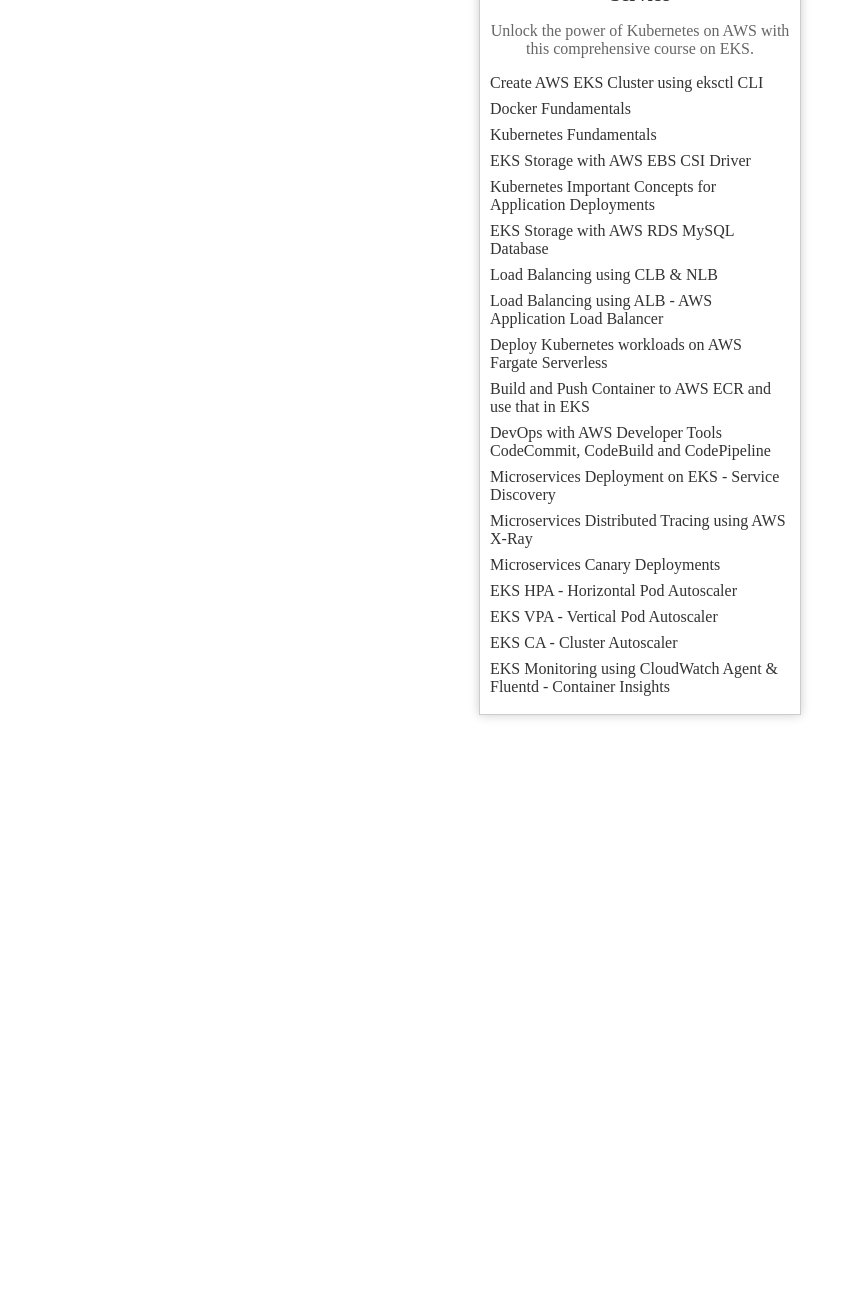
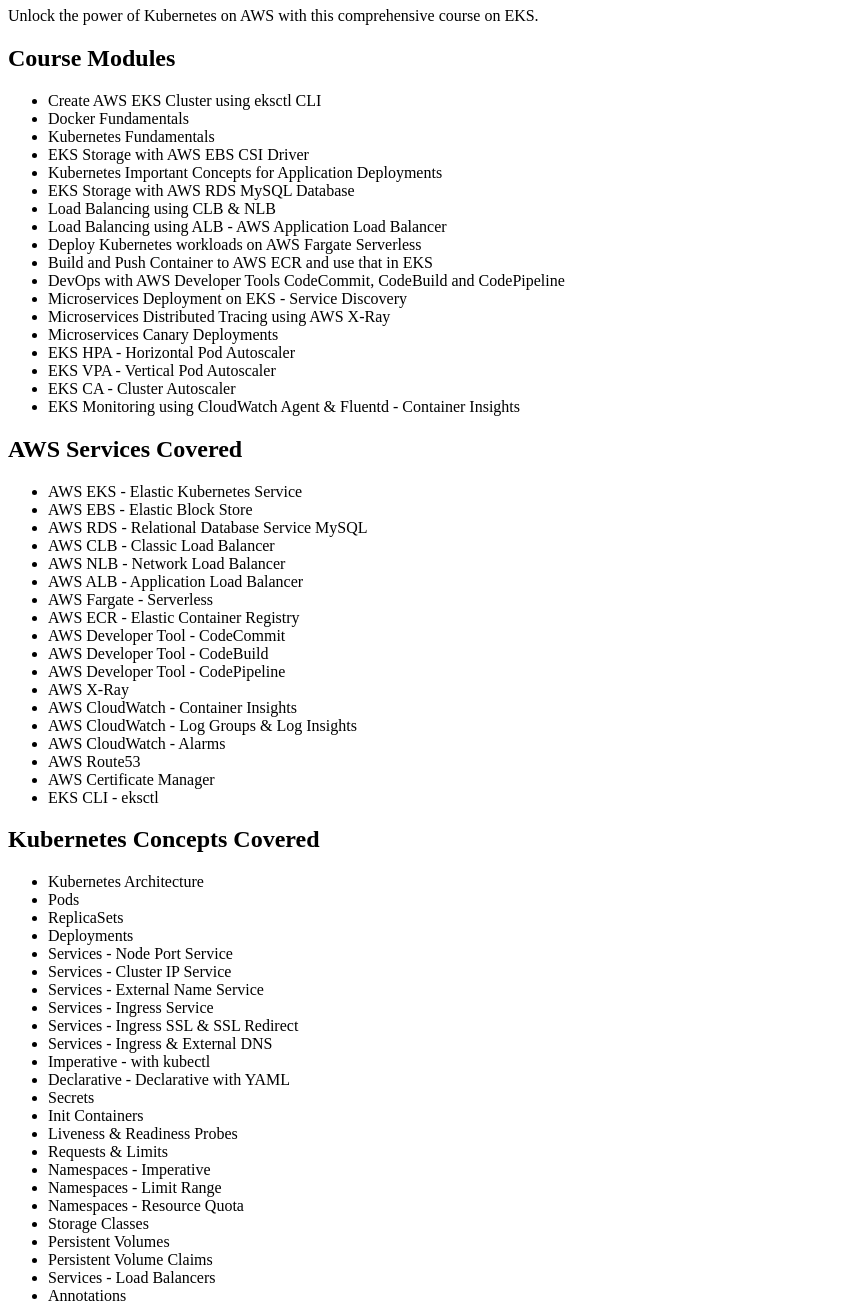
Before and after one commit to prasannakumarsrirama05/Kubernetes-Q-A, a plain HTML site: page index.html in a window 1280 px wide. Shown: the part 73-1379 px from the top of the page, without its empty margins (0-860 px from the left). Before the commit the page ends 800 px from the top, so only its background shows below. Drawn offline with Linux system fonts and the light colour scheme.

Commit message:
Update index.html

```diff
--- a/index.html
+++ b/index.html
@@ -2,107 +2,77 @@
 <html>
 <head>
   <title>AWS EKS - Elastic Kubernetes Service</title>
-  <style>
-    h1 {
-      font-size: 2em;
-      color: #333;
-      text-align: center;
-      animation: fadein 1s ease-in-out;
-    }
-
-    p {
-      font-size: 1.5em;
-      color: #666;
-      text-align: center;
-      animation: fadein 1s ease-in-out;
-    }
-
-    ul {
-      list-style-type: none;
-      margin: 0;
-      padding: 0;
-    }
-
-    li {
-      margin: 0 0 0.5em 0;
-    }
-
-    li a {
-      text-decoration: none;
-      color: #333;
-    }
-
-    li a:hover {
-      color: #000;
-    }
-
-    .card {
-      width: 300px;
-      margin: 0 auto;
-      background-color: #fff;
-      border: 1px solid #ccc;
-      padding: 10px;
-      box-shadow: 0 0 10px #ccc;
-      animation: slidein 1s ease-in-out;
-    }
-
-    .card h2 {
-      font-size: 1.2em;
-      color: #333;
-      text-align: center;
-      animation: fadein 1s ease-in-out;
-    }
-
-    .card p {
-      font-size: 1em;
-      color: #666;
-      text-align: center;
-      animation: fadein 1s ease-in-out;
-    }
-
-    @keyframes fadein {
-      from {
-        opacity: 0;
-      }
-      to {
-        opacity: 1;
-      }
-    }
-
-    @keyframes slidein {
-      from {
-        left: -100px;
-      }
-      to {
-        left: 0;
-      }
-    }
-  </style>
 </head>
 <body>
-  <div class="card">
-    <h2>AWS EKS - Elastic Kubernetes Service</h2>
-    <p>Unlock the power of Kubernetes on AWS with this comprehensive course on EKS.</p>
-    <ul>
-      <li><a href="#">Create AWS EKS Cluster using eksctl CLI</a></li>
-      <li><a href="#">Docker Fundamentals</a></li>
-      <li><a href="#">Kubernetes Fundamentals</a></li>
-      <li><a href="#">EKS Storage with AWS EBS CSI Driver</a></li>
-      <li><a href="#">Kubernetes Important Concepts for Application Deployments</a></li>
-      <li><a href="#">EKS Storage with AWS RDS MySQL Database</a></li>
-      <li><a href="#">Load Balancing using CLB & NLB</a></li>
-      <li><a href="#">Load Balancing using ALB - AWS Application Load Balancer</a></li>
-      <li><a href="#">Deploy Kubernetes workloads on AWS Fargate Serverless</a></li>
-      <li><a href="#">Build and Push Container to AWS ECR and use that in EKS</a></li>
-      <li><a href="#">DevOps with AWS Developer Tools CodeCommit, CodeBuild and CodePipeline</a></li>
-      <li><a href="#">Microservices Deployment on EKS - Service Discovery</a></li>
-      <li><a href="#">Microservices Distributed Tracing using AWS X-Ray</a></li>
-      <li><a href="#">Microservices Canary Deployments</a></li>
-      <li><a href="#">EKS HPA - Horizontal Pod Autoscaler</a></li>
-      <li><a href="#">EKS VPA - Vertical Pod Autoscaler</a></li>
-      <li><a href="#">EKS CA - Cluster Autoscaler</a></li>
-      <li><a href="#">EKS Monitoring using CloudWatch Agent & Fluentd - Container Insights</a></li>
-    </ul>
-  </div>
-</body>
-</html>
+  <h1>AWS EKS - Elastic Kubernetes Service</h1>
+  <p>Unlock the power of Kubernetes on AWS with this comprehensive course on EKS.</p>
+  <h2>Course Modules</h2>
+  <ul>
+    <li>Create AWS EKS Cluster using eksctl CLI</li>
+    <li>Docker Fundamentals</li>
+    <li>Kubernetes Fundamentals</li>
+    <li>EKS Storage with AWS EBS CSI Driver</li>
+    <li>Kubernetes Important Concepts for Application Deployments</li>
+    <li>EKS Storage with AWS RDS MySQL Database</li>
+    <li>Load Balancing using CLB & NLB</li>
+    <li>Load Balancing using ALB - AWS Application Load Balancer</li>
+    <li>Deploy Kubernetes workloads on AWS Fargate Serverless</li>
+    <li>Build and Push Container to AWS ECR and use that in EKS</li>
+    <li>DevOps with AWS Developer Tools CodeCommit, CodeBuild and CodePipeline</li>
+    <li>Microservices Deployment on EKS - Service Discovery</li>
+    <li>Microservices Distributed Tracing using AWS X-Ray</li>
+    <li>Microservices Canary Deployments</li>
+    <li>EKS HPA - Horizontal Pod Autoscaler</li>
+    <li>EKS VPA - Vertical Pod Autoscaler</li>
+    <li>EKS CA - Cluster Autoscaler</li>
+    <li>EKS Monitoring using CloudWatch Agent & Fluentd - Container Insights</li>
+  </ul>
+  <h2>AWS Services Covered</h2>
+  <ul>
+    <li>AWS EKS - Elastic Kubernetes Service</li>
+    <li>AWS EBS - Elastic Block Store</li>
+    <li>AWS RDS - Relational Database Service MySQL</li>
+    <li>AWS CLB - Classic Load Balancer</li>
+    <li>AWS NLB - Network Load Balancer</li>
+    <li>AWS ALB - Application Load Balancer</li>
+    <li>AWS Fargate - Serverless</li>
+    <li>AWS ECR - Elastic Container Registry</li>
+    <li>AWS Developer Tool - CodeCommit</li>
+    <li>AWS Developer Tool - CodeBuild</li>
+    <li>AWS Developer Tool - CodePipeline</li>
+    <li>AWS X-Ray</li>
+    <li>AWS CloudWatch - Container Insights</li>
+    <li>AWS CloudWatch - Log Groups & Log Insights</li>
+    <li>AWS CloudWatch - Alarms</li>
+    <li>AWS Route53</li>
+    <li>AWS Certificate Manager</li>
+    <li>EKS CLI - eksctl</li>
+  </ul>
+  <h2>Kubernetes Concepts Covered</h2>
+  <ul>
+    <li>Kubernetes Architecture</li>
+    <li>Pods</li>
+    <li>ReplicaSets</li>
+    <li>Deployments</li>
+    <li>Services - Node Port Service</li>
+    <li>Services - Cluster IP Service</li>
+    <li>Services - External Name Service</li>
+    <li>Services - Ingress Service</li>
+    <li>Services - Ingress SSL & SSL Redirect</li>
+    <li>Services - Ingress & External DNS</li>
+    <li>Imperative - with kubectl</li>
+    <li>Declarative - Declarative with YAML</li>
+    <li>Secrets</li>
+    <li>Init Containers</li>
+    <li>Liveness & Readiness Probes</li>
+    <li>Requests & Limits</li>
+    <li>Namespaces - Imperative</li>
+    <li>Namespaces - Limit Range</li>
+    <li>Namespaces - Resource Quota</li>
+    <li>Storage Classes</li>
+    <li>Persistent Volumes</li>
+    <li>Persistent Volume Claims</li>
+    <li>Services - Load Balancers</li>
+    <li>Annotations</li>
+    <li>Canary Deployments</li>
+    <li>HPA - Horizontal Pod Autoscaler</li>
```
